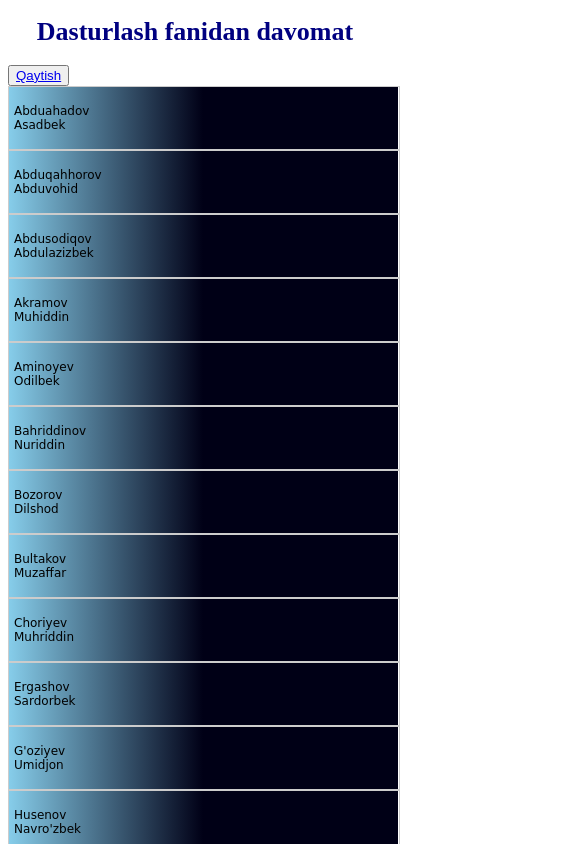
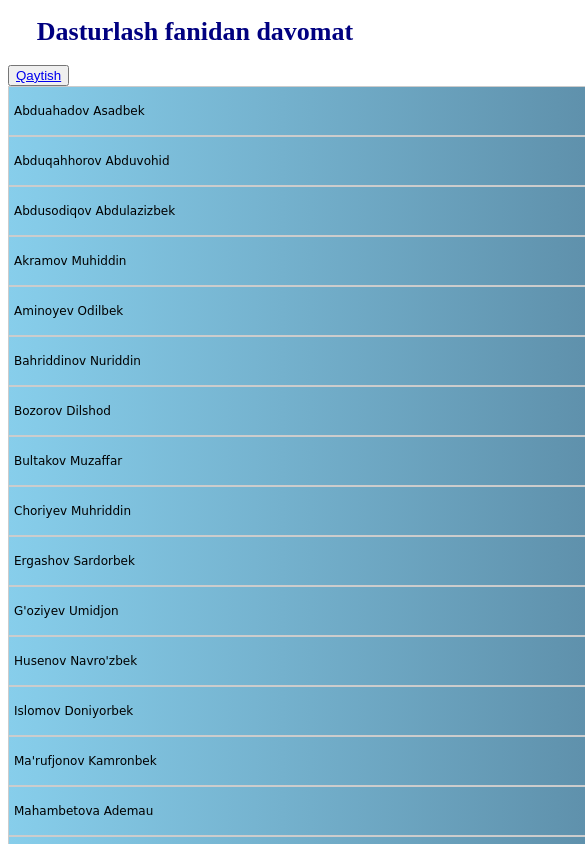
Before and after one commit to NeonCoder23/240mt, a plain HTML site: page dasturlash/info.html in a window 390 px wide. Shown: the top 844 px of the page, 585 px wide, since content can reach past the window. Drawn offline with Linux system fonts and the light colour scheme.

Commit message:
Add files via upload

```diff
--- a/dasturlash/info.css
+++ b/dasturlash/info.css
@@ -2,7 +2,7 @@
     position: relative;
     background: linear-gradient(to left , #000016, #000016, skyblue);
     /* min-width: 1000vw; */
-    min-height: 100vh;
+    max-height: 100vh;
 }
 h1 {
     text-align: center;
@@ -74,11 +74,11 @@ p {
 @media (max-width:446px){
     .box {
         grid-template-columns: 0.05fr 1fr;
-    min-width: 100vw;
+    min-width: 1000vw;
 
     }
     .container {
-    min-width: 100vw;
+    min-width: 1000vw;
 
     }
     td {
```
